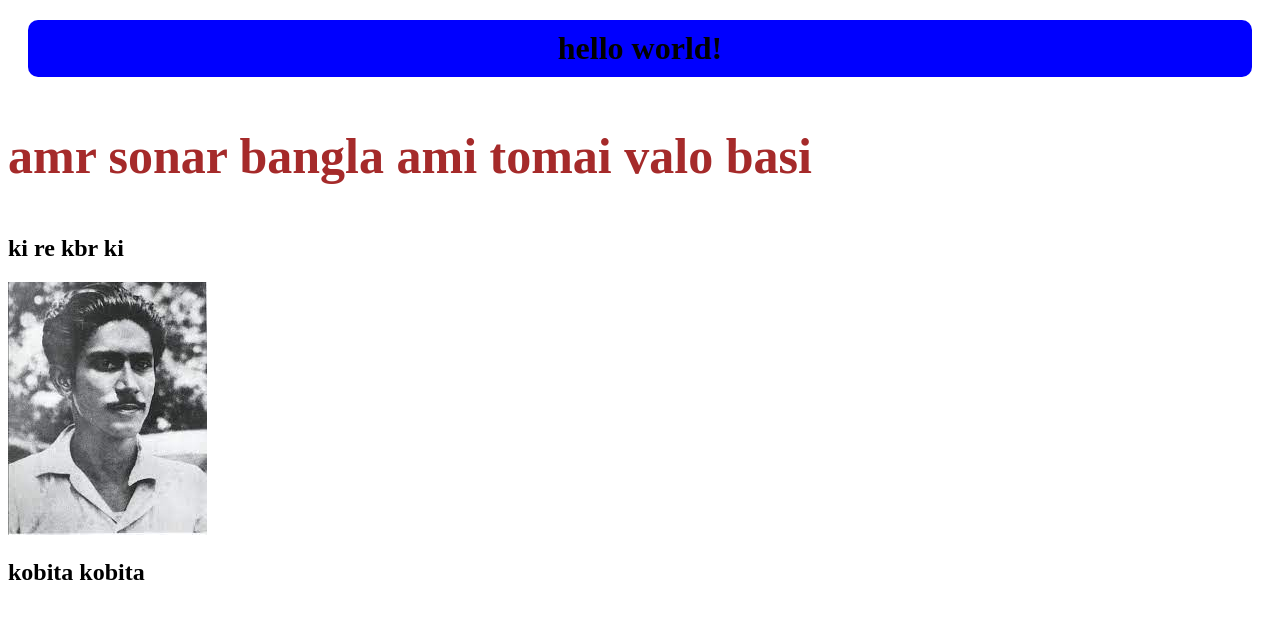
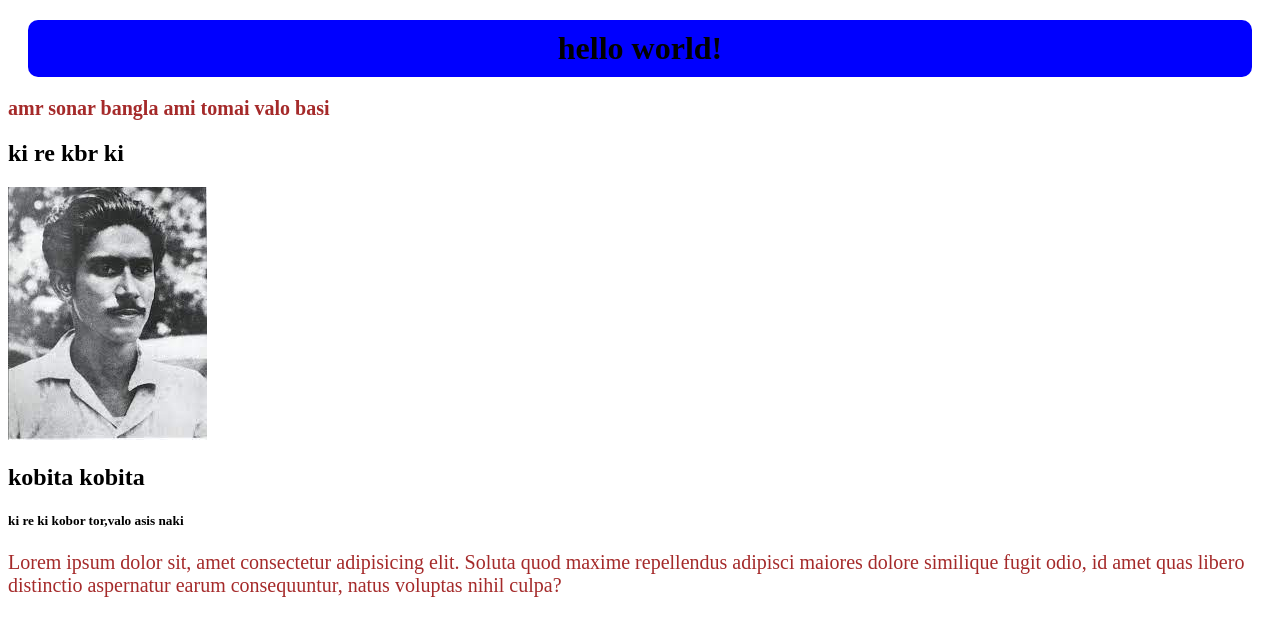
Before and after one commit to tonmay-26/my-third-repo, a plain HTML site: page hello.html in a window 1280 px wide. Drawn offline with Linux system fonts and the light colour scheme.

Commit message:
new blog added

```diff
--- a/hello.html
+++ b/hello.html
@@ -14,6 +14,11 @@
     <h2>ki re kbr ki</h2>
     <img src="images.jpg" alt="">
     <h2>kobita kobita</h2>
+    <h5>ki re ki kobor tor,valo asis naki</h5>
+    <div>
+    <p>Lorem ipsum dolor sit, amet consectetur adipisicing elit. Soluta quod maxime repellendus adipisci maiores dolore similique fugit odio, id amet quas libero distinctio aspernatur earum consequuntur, natus voluptas nihil culpa?</p>
+
+    </div>
 
 </body>
 </html>
--- a/tonmay.css
+++ b/tonmay.css
@@ -1,6 +1,6 @@
 p{
     color: brown;
-    font-size: 50px;
+    font-size: 20px;
 }
 h1{
     background-color: blue;
```
